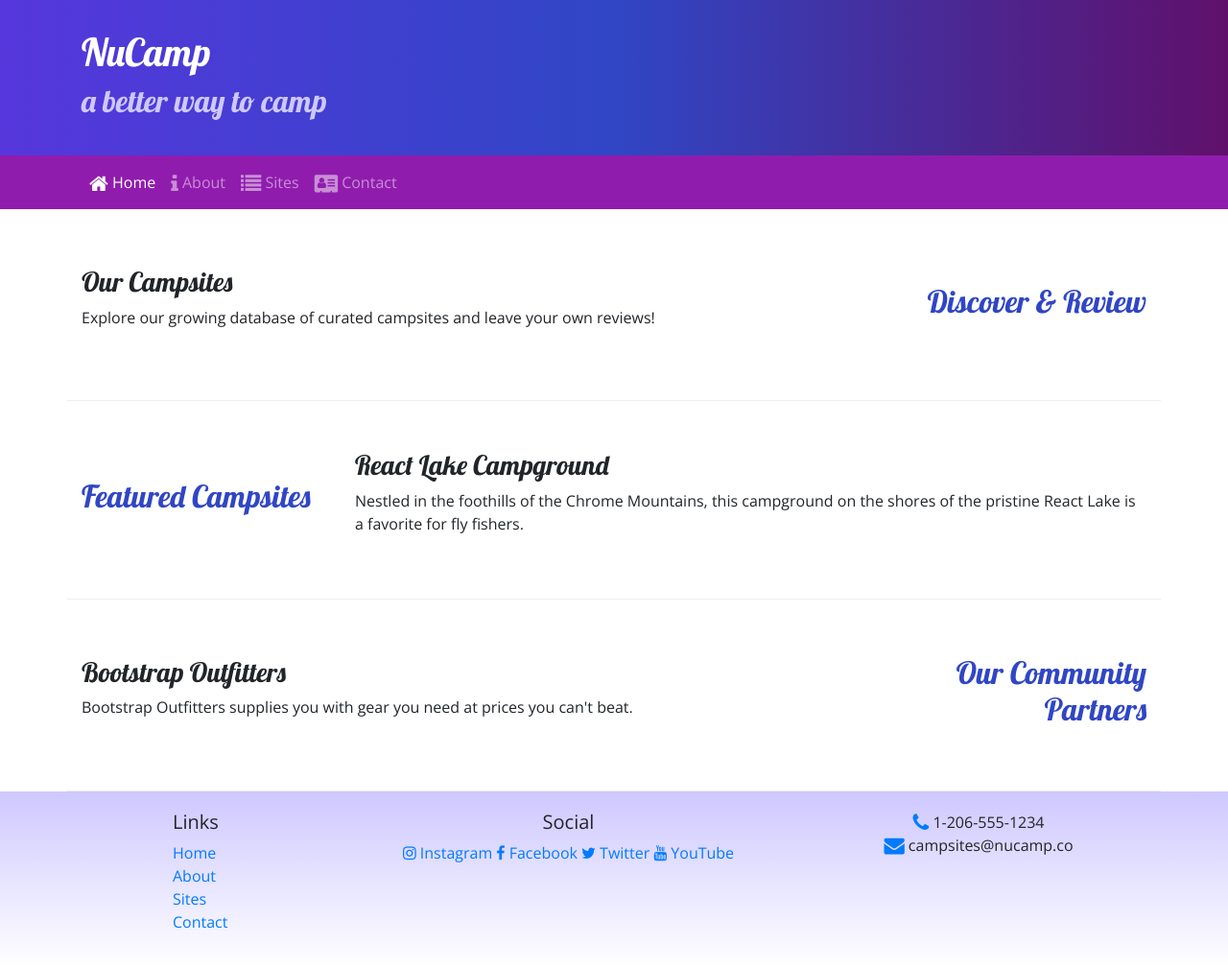
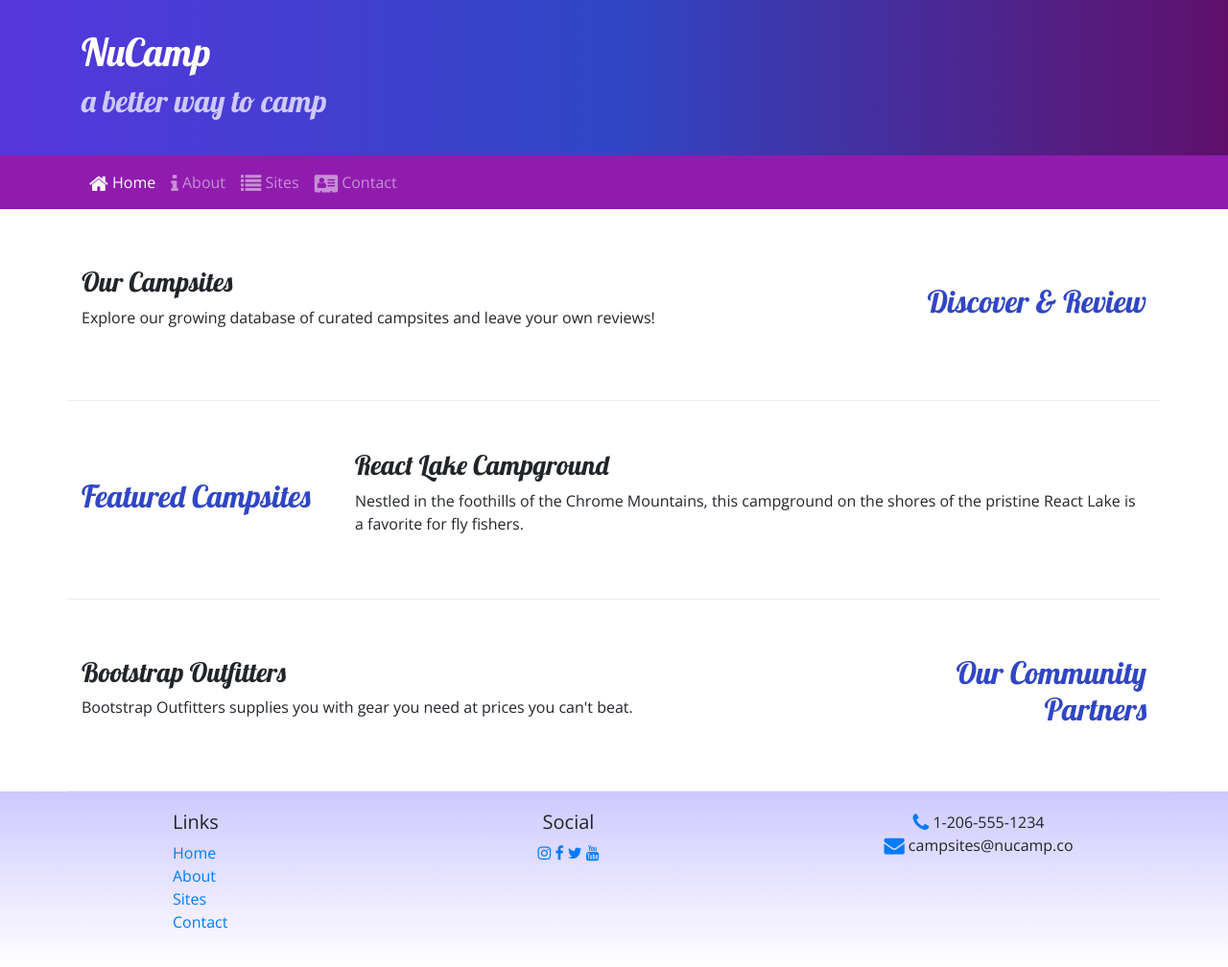
Before and after one commit to J-Moreno/BootstrapProjectSetup, a website: page index.html in a window 1280 px wide. Shown: the whole page at 96% size. Drawn offline with nearby package versions, Linux system fonts and the light colour scheme.

Commit message:
Icon Fonts

```diff
--- a/index.html
+++ b/index.html
@@ -114,19 +114,15 @@
                         <h5>Social</h5>
                         <a href="http://instagram.com/">
                             <i class="fa fa-instagram"></i>
-                            Instagram
                         </a>
                         <a href="http://facebook.com/">
                             <i class="fa fa-facebook"></i>
-                            Facebook
                         </a>
                         <a href="http://twitter.com/">
                             <i class="fa fa-twitter"></i>
-                            Twitter
                         </a>
                         <a href="http://youtube.com/">
                             <i class="fa fa-youtube"></i>
-                            YouTube
                         </a>
                 </div>
                 <div class="col-sm-4 text-center">
```
